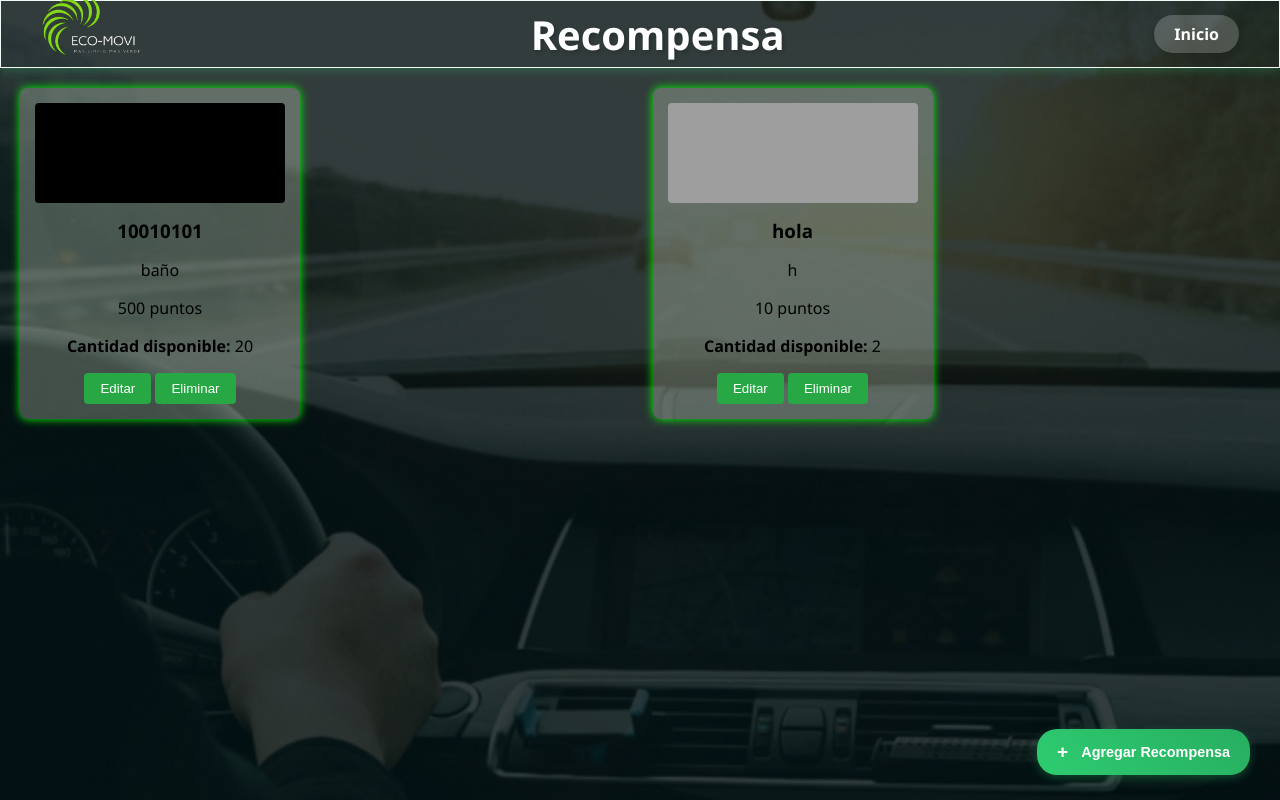
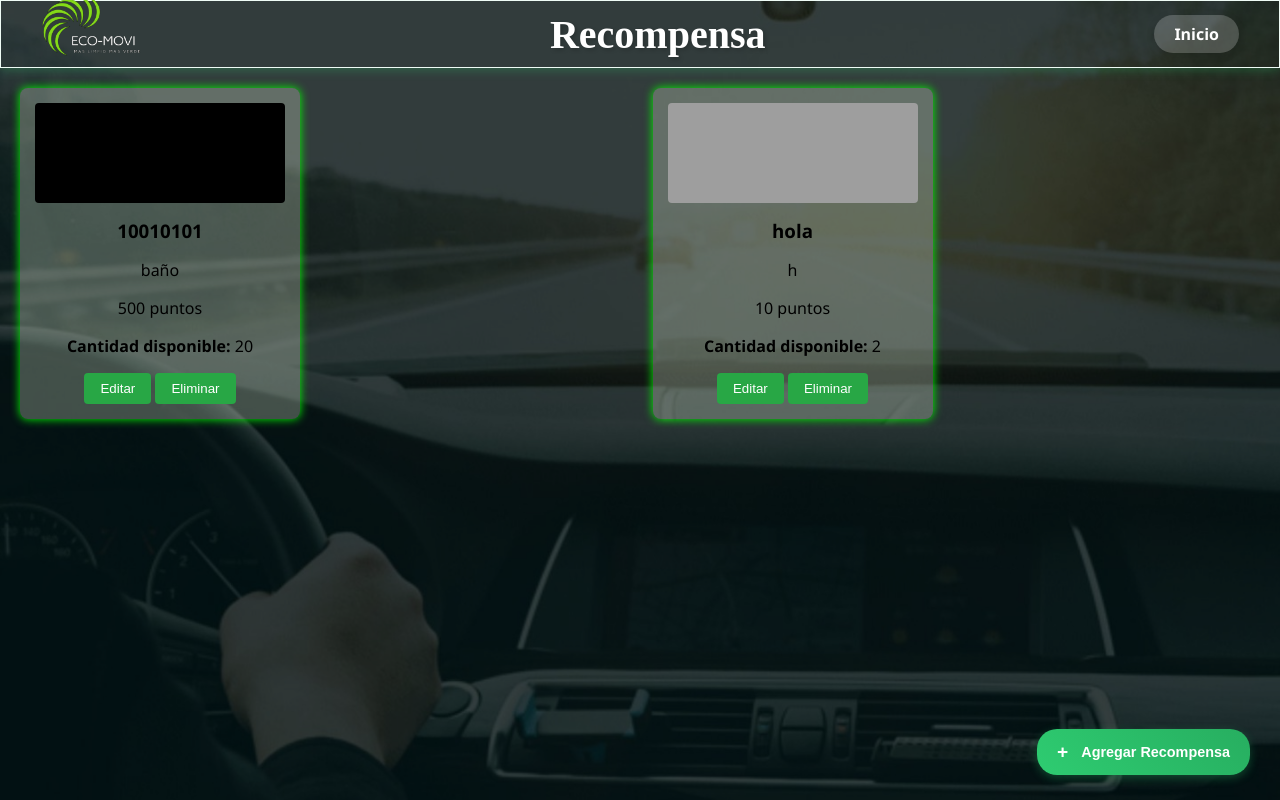
Before and after one commit to Ingkevin2024/ECOMOVIWEB, a PHP site: the page made by recompensa(Admi).php in a window 1280 px wide. Run offline with PHP 8.4, Linux system fonts and the light colour scheme; data comes from the database, SQL or seed files in the repository; grey boxes are pictures that could not be loaded.

Commit message:
Update recompensa(admi).css

```diff
--- a/recompensa(admi).css
+++ b/recompensa(admi).css
@@ -41,6 +41,9 @@ header nav {
     text-shadow: 2px 2px 4px rgba(0, 0, 0, 0.2);
 }
 
+nav h2{
+    font-family: 'Times New Roman', Times, serif;
+}
 nav h1 {
     margin: 0;
     font-size: 0.9rem;
```
